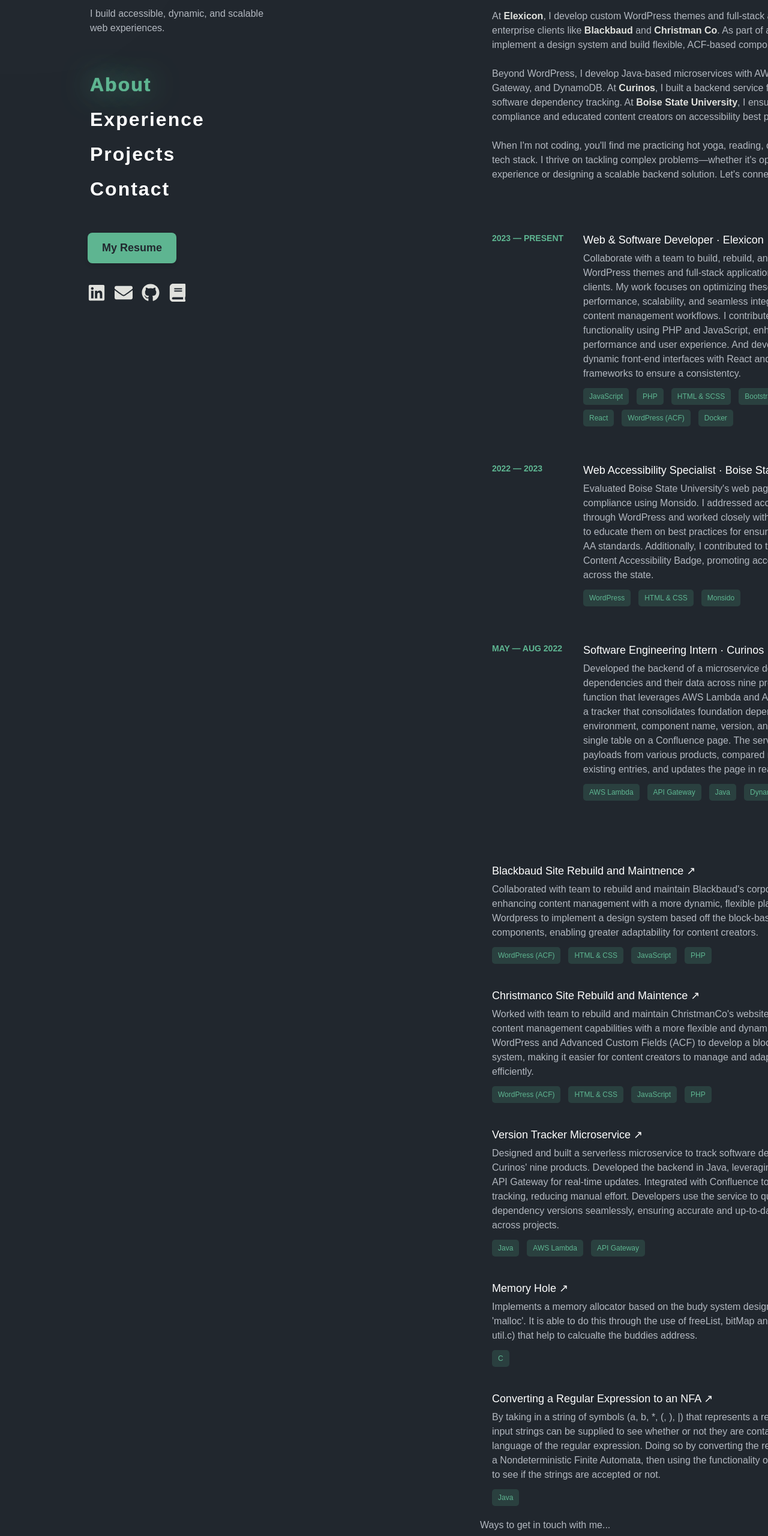
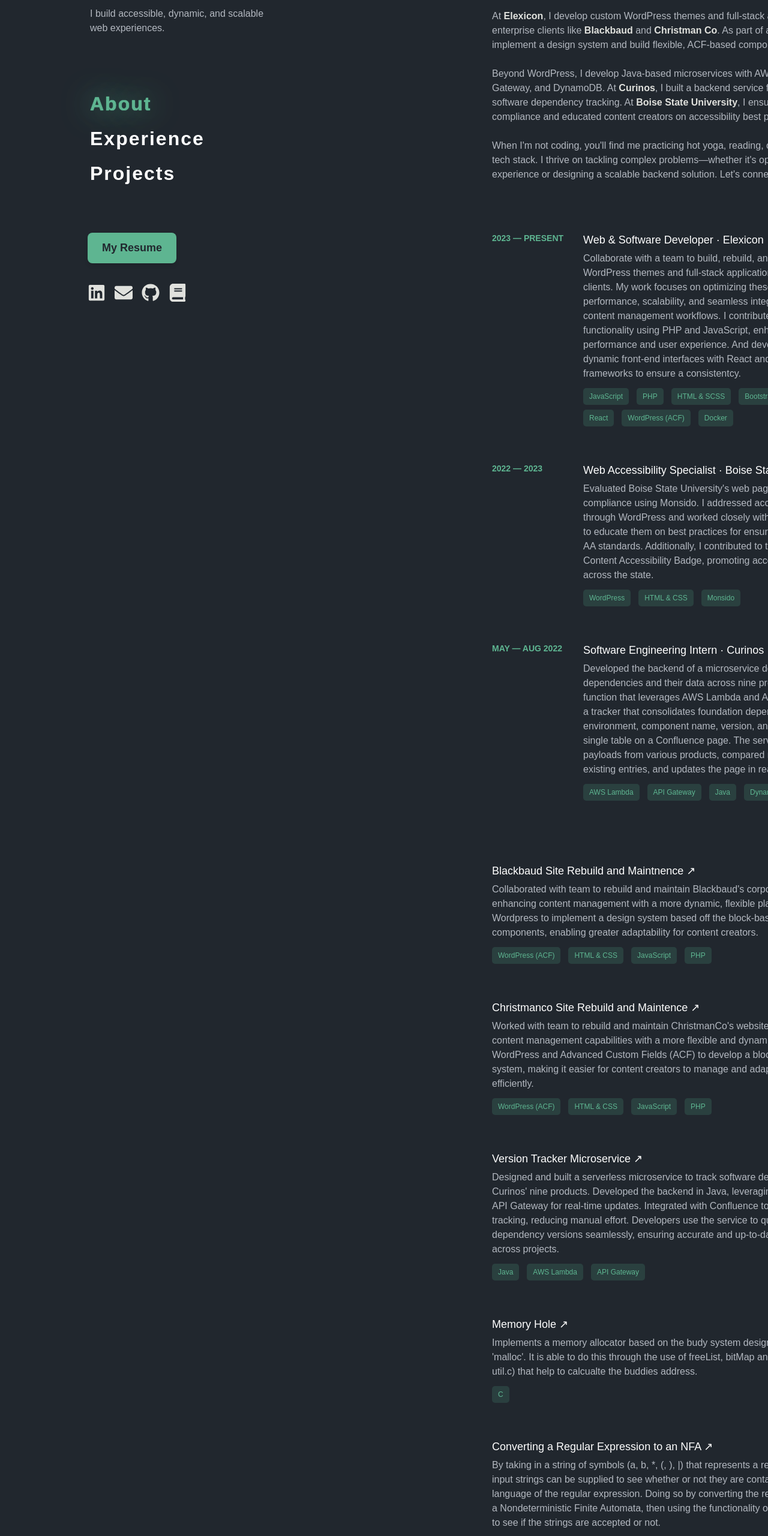
Before and after one commit to magoozz/portfolio, a Next.js app: page / in a window 1280 px wide. Shown: the part 185-2746 px from the top of the page at 60% size. Built offline with nearby package versions, Linux system fonts and the light colour scheme.

Commit message:
remove contact

```diff
--- a/src/app/globals.css
+++ b/src/app/globals.css
@@ -29,7 +29,7 @@
   gap: 10px;
 
   .header {
-    padding-bottom: 3rem;
+    padding-bottom: 5rem;
     display: flex;
     flex-direction: column;
     margin-top: 3rem;
@@ -143,6 +143,7 @@
 
     .social-icons a:hover {
       color: #5eb591;
+      transform: scale(1.25);
     }
   }
 
@@ -200,6 +201,12 @@
     flex-direction: column;
     gap: 20px;
     margin-bottom: 4rem;
+  }
+
+  .projects {
+    display: flex;
+    flex-direction: column;
+    gap: 20px;
   }
 
   .experience-item,
@@ -352,7 +359,8 @@
 
     }
 
-    p, ul {
+    p,
+    ul {
       margin: 1.5rem 0;
       color: #b3b8c0;
     }
@@ -592,7 +600,7 @@
   }
 }
 
-
+/*
 .cursor-glow {
   position: fixed;
   width: 800px;
@@ -605,3 +613,4 @@
   mix-blend-mode: screen;
   z-index: 1000;
 }
+*/
--- a/src/app/page.tsx
+++ b/src/app/page.tsx
@@ -134,11 +134,6 @@
           />
         </div>
       </section>
-
-      {/* Contact Section */}
-      <section id="contact" data-title="Contact">
-        <p>Ways to get in touch with me...</p>
-      </section>
     </div>
   );
 }
--- a/src/components/Navigation.tsx
+++ b/src/components/Navigation.tsx
@@ -53,7 +53,7 @@
       </div>
       <div className="tabs">
         <ul>
-          {["about", "experience", "projects", "contact"].map((section) => (
+          {["about", "experience", "projects"].map((section) => (
             <li key={section}>
               <Link
                 href={`#${section}`}
```
Lines whose indentation alone changed are shown as unchanged.
